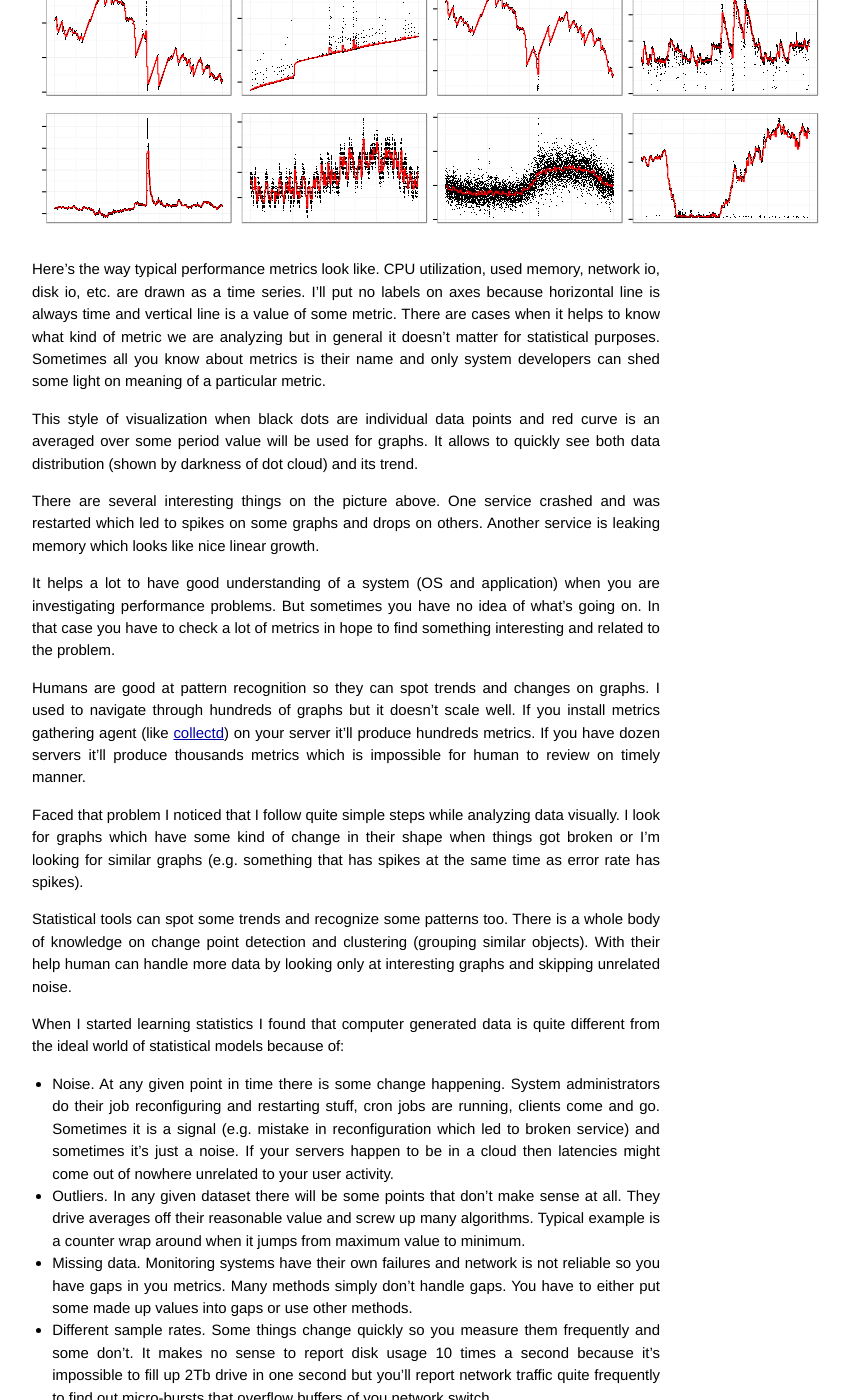
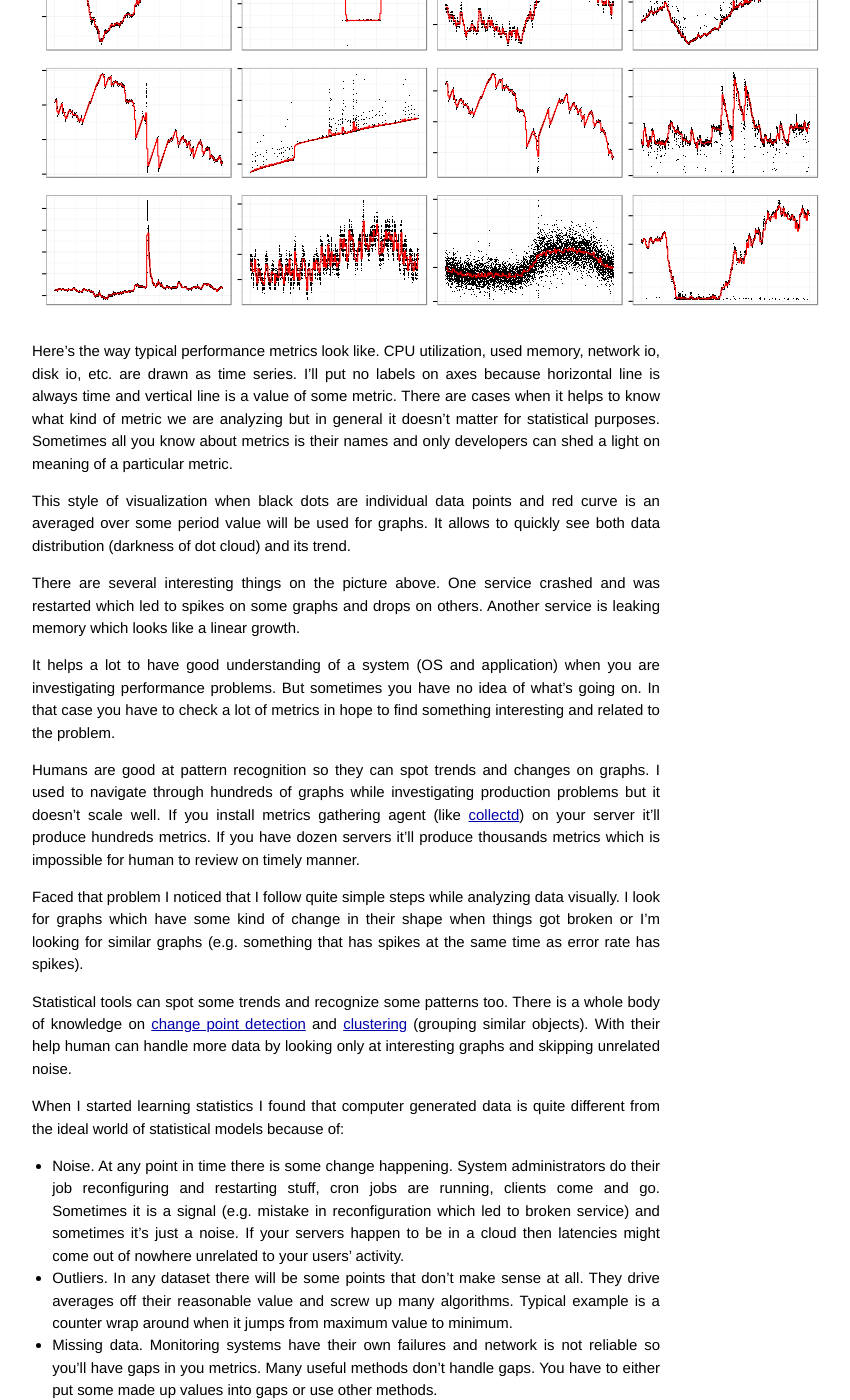
Before and after one commit to mabrek/mabrek.github.io, a Jekyll site: the page built from _posts/2014-02-11-statistics-for-monitoring-data-properties.md, in a window 1280 px wide and 1400 px high, scrolled down 335 px. Shown: the whole window, without its empty margins (294-1144 px from the left). Built offline with Jekyll 4.4.1, drawn with Linux system fonts in a browser that asks for light colours; Markdown is read by kramdown in place of the engine named in the settings; some of the changed text lies outside the part shown.

Commit message:
tldr summary, corrections, links

```diff
--- a/_posts/2014-02-11-statistics-for-monitoring-data-properties.md
+++ b/_posts/2014-02-11-statistics-for-monitoring-data-properties.md
@@ -4,31 +4,33 @@
 tags: monitoring statistics
 ---
 
+This post introduces performance metrics and their properties that affect choice of algorithms for anomaly detection, performance analysis, capacity planning. There will be several examples that illustrate typical properties and anomalies.
+
 ![great wall of graphs]({{ site.url }}/img/aspm/great-wall.png)
 
-Here's the way typical performance metrics look like. CPU utilization, used memory, network io, disk io, etc. are drawn as a time series. I'll put no labels on axes because horizontal line is always time and vertical line is a value of some metric. There are cases when it helps to know what kind of metric we are analyzing but in general it doesn't matter for statistical purposes. Sometimes all you know about metrics is their name and only system developers can shed some light on meaning of a particular metric.
+Here's the way typical performance metrics look like. CPU utilization, used memory, network io, disk io, etc. are drawn as time series. I'll put no labels on axes because horizontal line is always time and vertical line is a value of some metric. There are cases when it helps to know what kind of metric we are analyzing but in general it doesn't matter for statistical purposes. Sometimes all you know about metrics is their names and only developers can shed a light on meaning of a particular metric.
 
-This style of visualization when black dots are individual data points and red curve is an averaged over some period value will be used for graphs. It allows to quickly see both data distribution (shown by darkness of dot cloud) and its trend.
+This style of visualization when black dots are individual data points and red curve is an averaged over some period value will be used for graphs. It allows to quickly see both data distribution (darkness of dot cloud) and its trend.
 
-There are several interesting things on the picture above. One service crashed and was restarted which led to spikes on some graphs and drops on others. Another service is leaking memory which looks like nice linear growth.
+There are several interesting things on the picture above. One service crashed and was restarted which led to spikes on some graphs and drops on others. Another service is leaking memory which looks like a linear growth.
 
 It helps a lot to have good understanding of a system (OS and application) when you are investigating performance problems. But sometimes you have no idea of what's going on. In that case you have to check a lot of metrics in hope to find something interesting and related to the problem.
 
-Humans are good at pattern recognition so they can spot trends and changes on graphs. I used to navigate through hundreds of graphs but it doesn't scale well. If you install metrics gathering agent (like [collectd](http://collectd.org/)) on your server it'll produce hundreds metrics. If you have dozen servers it'll produce thousands metrics which is impossible for human to review on timely manner.
+Humans are good at pattern recognition so they can spot trends and changes on graphs. I used to navigate through hundreds of graphs while investigating production problems but it doesn't scale well. If you install metrics gathering agent (like [collectd](http://collectd.org/)) on your server it'll produce hundreds metrics. If you have dozen servers it'll produce thousands metrics which is impossible for human to review on timely manner.
 
 Faced that problem I noticed that I follow quite simple steps while analyzing data visually. I look for graphs which have some kind of change in their shape when things got broken or I'm looking for similar graphs (e.g. something that has spikes at the same time as error rate has spikes).
 
-Statistical tools can spot some trends and recognize some patterns too. There is a whole body of knowledge on change point detection and clustering (grouping similar objects).  With their help human can handle more data by looking only at interesting graphs and skipping unrelated noise.
+Statistical tools can spot some trends and recognize some patterns too. There is a whole body of knowledge on [change point detection](http://en.wikipedia.org/wiki/Change_detection) and [clustering](http://en.wikipedia.org/wiki/Cluster_analysis) (grouping similar objects).  With their help human can handle more data by looking only at interesting graphs and skipping unrelated noise.
 
 When I started learning statistics I found that computer generated data is quite different from the ideal world of statistical models because of:
 
-* Noise. At any given point in time there is some change happening. System administrators do their job reconfiguring and restarting stuff, cron jobs are running, clients come and go. Sometimes it is a signal (e.g. mistake in reconfiguration which led to broken service) and sometimes it's just a noise. If your servers happen to be in a cloud then latencies might come out of nowhere unrelated to your user activity.
-* Outliers. In any given dataset there will be some points that don't make sense at all. They drive averages off their reasonable value and screw up many algorithms. Typical example is a counter wrap around when it jumps from maximum value to minimum.
-* Missing data. Monitoring systems have their own failures and network is not reliable so you have gaps in you metrics. Many methods simply don't handle gaps. You have to either put some made up values into gaps or use other methods.
+* Noise. At any point in time there is some change happening. System administrators do their job reconfiguring and restarting stuff, cron jobs are running, clients come and go. Sometimes it is a signal (e.g. mistake in reconfiguration which led to broken service) and sometimes it's just a noise. If your servers happen to be in a cloud then latencies might come out of nowhere unrelated to your users' activity.
+* Outliers. In any dataset there will be some points that don't make sense at all. They drive averages off their reasonable value and screw up many algorithms. Typical example is a counter wrap around when it jumps from maximum value to minimum.
+* Missing data. Monitoring systems have their own failures and network is not reliable so you'll have gaps in you metrics. Many useful methods don't handle gaps. You have to either put some made up values into gaps or use other methods.
 * Different sample rates. Some things change quickly so you measure them frequently and some don't. It makes no sense to report disk usage 10 times a second because it's impossible to fill up 2Tb drive in one second but you'll report network traffic quite frequently to find out micro-bursts that overflow buffers of you network switch.
 * Counter update frequencies. Virtual memory subsystem in Linux kernel has a configurable statistics update interval which is 1 second by default. You might get strange results if you try to fetch that data more that once a second. Some counters will change only once a second and others will return non-zero value only once a second.
 * Quantization. Some things could be measured only in natural numbers (like process count) and some metrics have limited precision. It confuses algorithms that expect continuous distribution of values. Actually most computer generated metrics are integers.
-* Data distribution is not Gaussian. While it might be common in biology it's very rare in system metrics.
+* Data distribution is not Gaussian. While it might be common in biology or physics it's very rare in system metrics.
 * The biggest problem is that in many cases nobody knows what's normal for the system being monitored. When a web service replies with HTTP 50x codes for all requests and logs huge stacktraces then it's clearly broken but there might be several retry/fallback layers which hide underlying problems from end users.
 
 ### Examples
```
